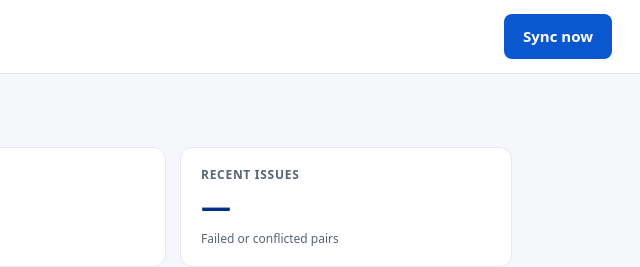
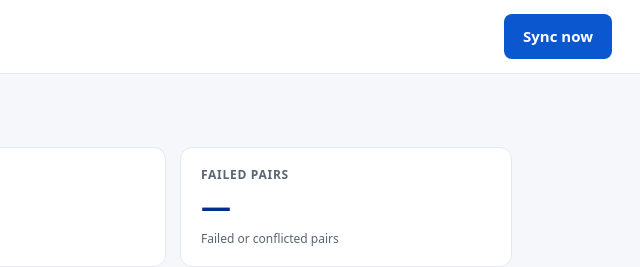
Before and after one commit to MycoPixel/DriveSync, a plain HTML site: page drivesync/static/index.html in a window 1280 px wide. Shown: the top 267 px of the page, 640-1280 px from the left. Drawn offline with Linux system fonts and the light colour scheme; no server answers.

Commit message:
Clarify dashboard failed-pair metric

```diff
--- a/drivesync/static/index.html
+++ b/drivesync/static/index.html
@@ -34,7 +34,7 @@
     <div class="dashboard-metrics" aria-label="Sync overview">
       <article class="metric-card"><span class="metric-label" data-i18n="Google accounts">Google accounts</span><strong id="metricAccounts">—</strong></article>
       <article class="metric-card"><span class="metric-label" data-i18n="Sync pairs">Sync pairs</span><strong id="metricPairs">—</strong><small id="metricPairState"></small></article>
-      <article class="metric-card"><span class="metric-label" data-i18n="Recent issues">Recent issues</span><strong id="metricIssues">—</strong><small data-i18n="Failed or conflicted pairs">Failed or conflicted pairs</small></article>
+      <article class="metric-card"><span class="metric-label" data-i18n="Failed pairs">Failed pairs</span><strong id="metricIssues">—</strong><small data-i18n="Failed or conflicted pairs">Failed or conflicted pairs</small></article>
     </div>
     <div class="grid two">
       <div class="card">
```
